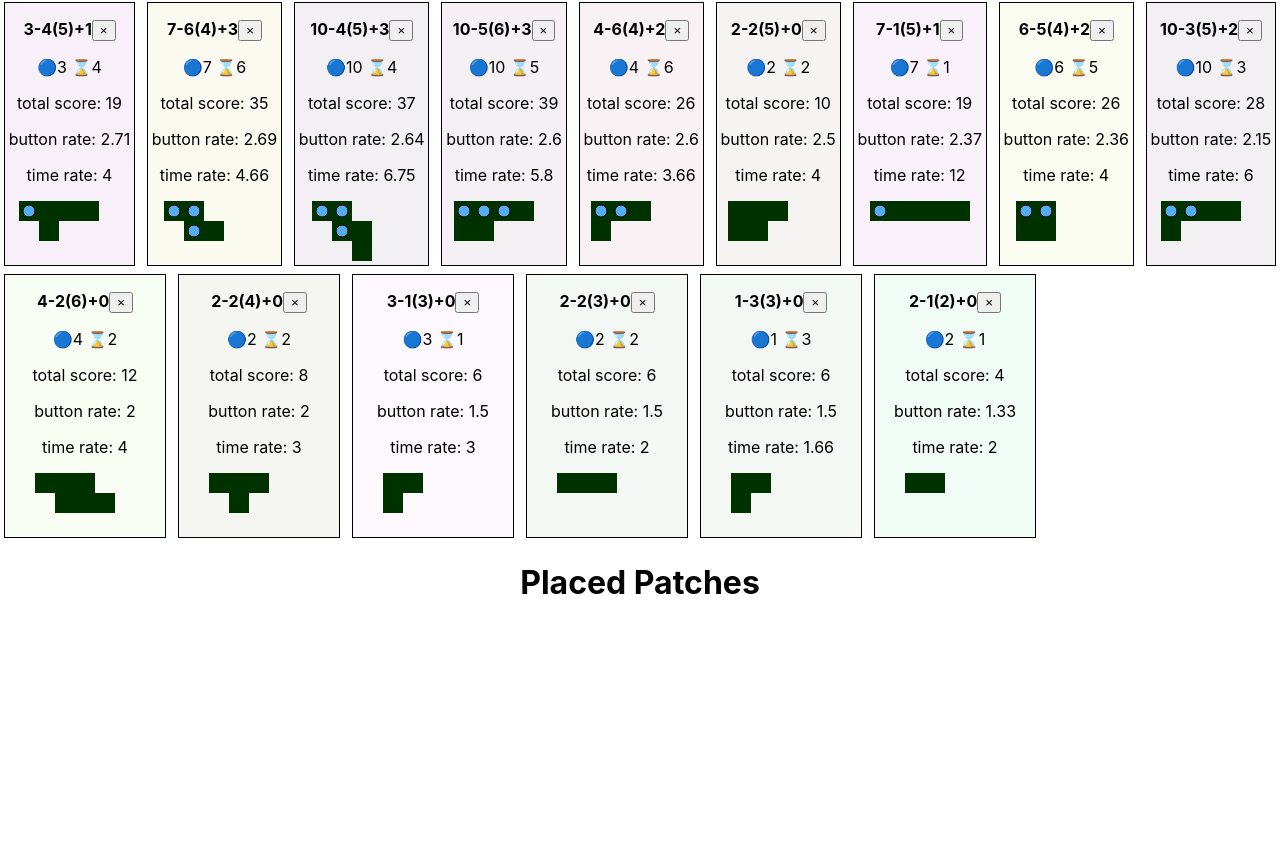
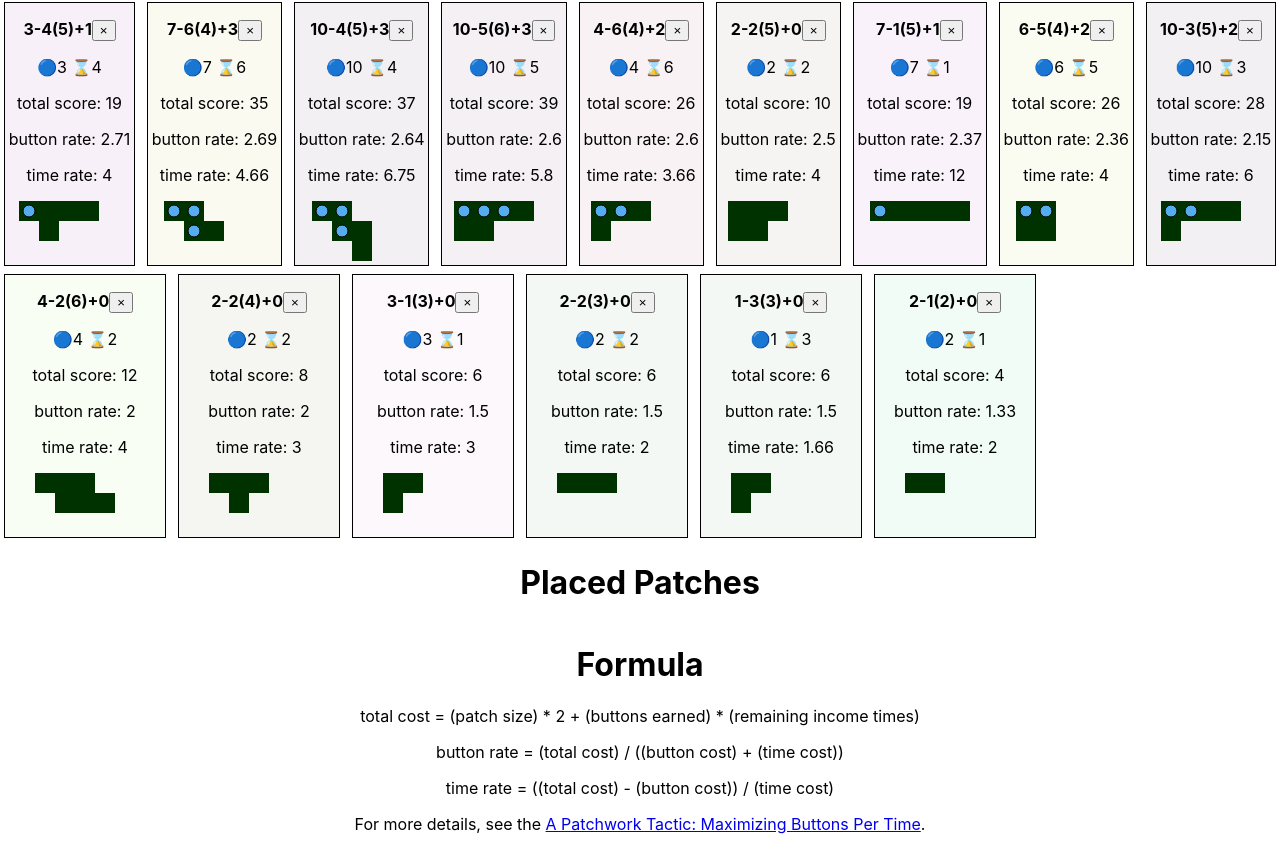
Before and after one commit to kumackey/patchwork-calculator, a React (Create React App) app: page / in a window 1280 px wide. Shown: the part 650-1500 px from the top of the page. Before the commit the page ends 1274 px from the top, so only its background shows below. Built offline with nearby package versions, Linux system fonts and the light colour scheme.

Commit message:
Added Formula

```diff
--- a/src/App.tsx
+++ b/src/App.tsx
@@ -32,6 +32,16 @@ function App() {
 
             <h1>Placed Patches</h1>
             <PlacedPatchList placedPatches={placedPatches}/>
+
+            <h1>Formula</h1>
+            <p>total cost = (patch size) * 2 + (buttons earned) * (remaining income times)</p>
+            <p>button rate = (total cost) / ((button cost) + (time cost))</p>
+            <p>time rate = ((total cost) - (button cost)) / (time cost)</p>
+            <p>
+                For more details, see the <a
+                href="https://boardgamegeek.com/thread/1307009/patchwork-tactic-maximizing-buttons-time"
+                target="_blank">A Patchwork Tactic: Maximizing Buttons Per Time</a>.
+            </p>
         </div>
     );
 }
```
